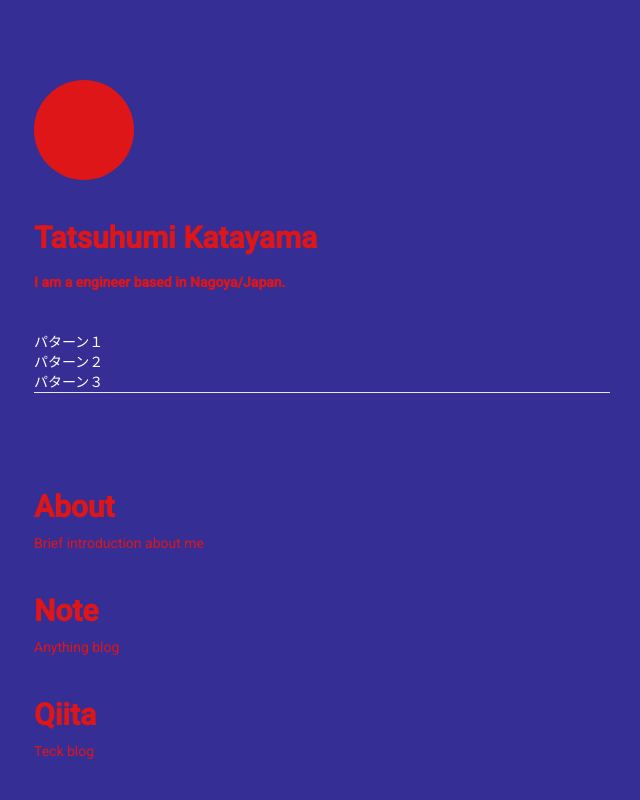
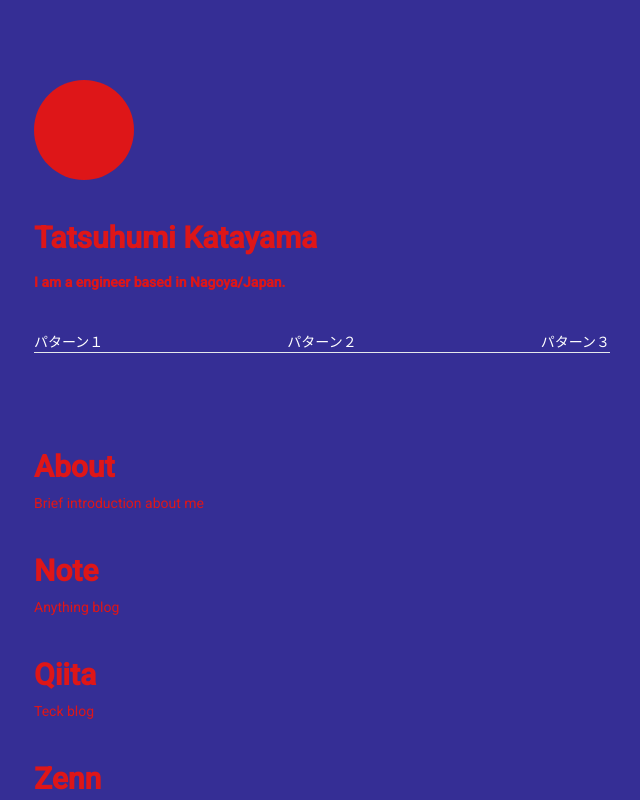
Before and after one commit to katayama8000/my-site-colorful, an Angular app: page / in a window 1280 px wide. Shown: the top 800 px of the page, without its empty margins (318-958 px from the left). Built offline with nearby package versions, Linux system fonts and the light colour scheme.

Commit message:
🐛 resolve

```diff
--- a/src/app/app.component.html
+++ b/src/app/app.component.html
@@ -8,9 +8,29 @@
         I am a engineer based in Nagoya/Japan.
       </div>
     </div>
-    <div (click)="handleChangeColor('#004B27', '#3AC24E')">パターン１</div>
-    <div>パターン２</div>
-    <div>パターン３</div>
+    <div class="flex justify-between">
+      <div
+        (click)="
+          handleChangeColor('text-[#004B27]', 'bg-[#004B27]', 'bg-[#3AC24E]')
+        "
+      >
+        パターン１
+      </div>
+      <div
+        (click)="
+          handleChangeColor('text-[#F8CC16]', 'bg-[#F8CC16]', 'bg-[#002D75]')
+        "
+      >
+        パターン２
+      </div>
+      <div
+        (click)="
+          handleChangeColor('text-[#1AC7DA]', 'bg-[#1AC7DA]', 'bg-[#09345C]')
+        "
+      >
+        パターン３
+      </div>
+    </div>
     <hr class="py-10" />
     <ul *ngFor="let title of titles">
       <app-title
--- a/src/app/app.component.ts
+++ b/src/app/app.component.ts
@@ -51,11 +51,14 @@ export class AppComponent {
     },
   ];
 
-  handleChangeColor(color: string, bgColor: string): void {
+  handleChangeColor(color: string, circleColor: string, bgColor: string): void {
     console.log(this.color, this.circleColor, this.bgColor);
-    this.color = `text-[${color}]`;
-    this.circleColor = `bg-[${color}]`;
-    this.bgColor = `bg-[${bgColor}]`;
+    // this.color = `text-[${color}]`;
+    // this.circleColor = `bg-[${color}]`;
+    // this.bgColor = `bg-[${bgColor}]`;
     console.log(this.color, this.circleColor, this.bgColor);
+    this.color = color;
+    this.circleColor = circleColor;
+    this.bgColor = bgColor;
   }
 }
```
